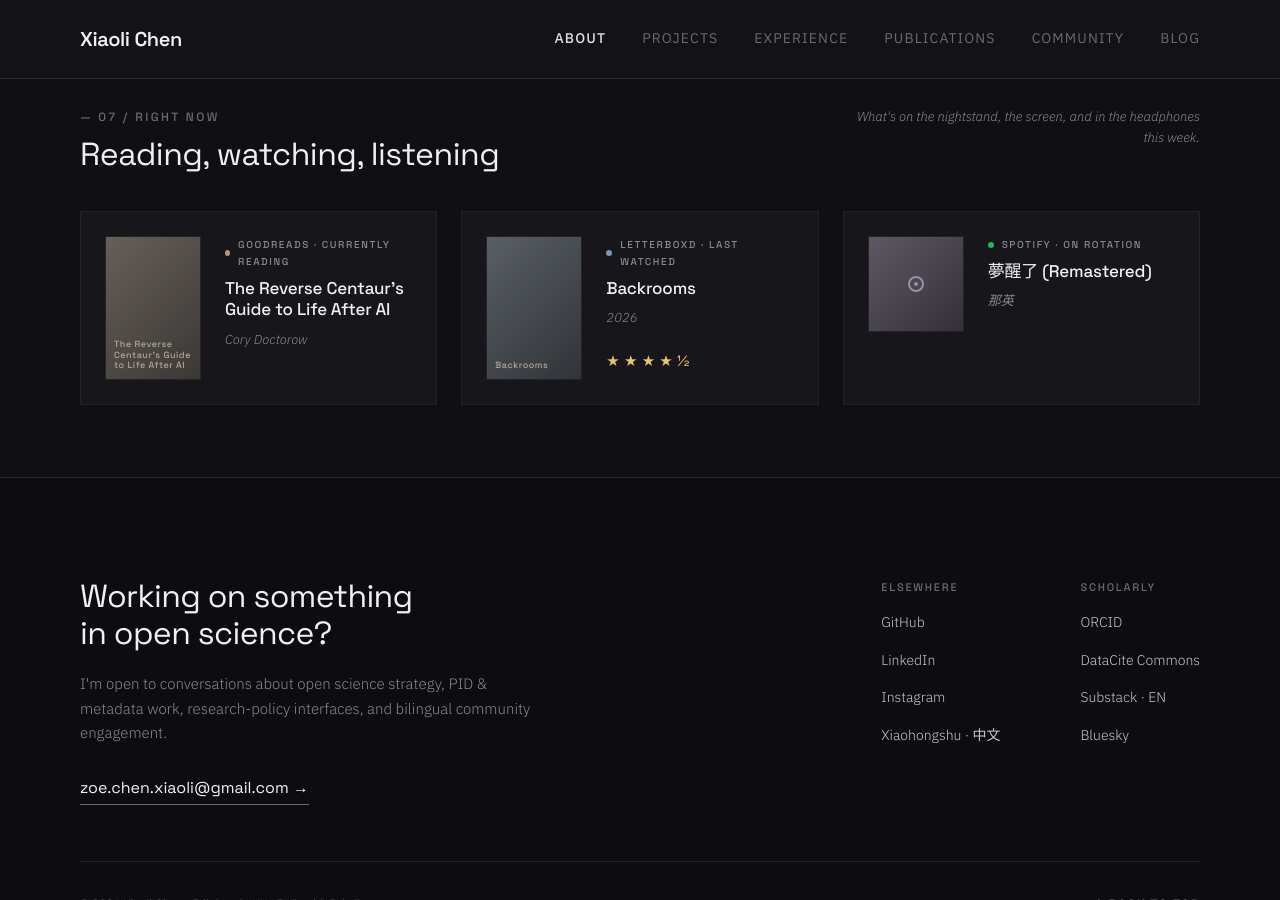
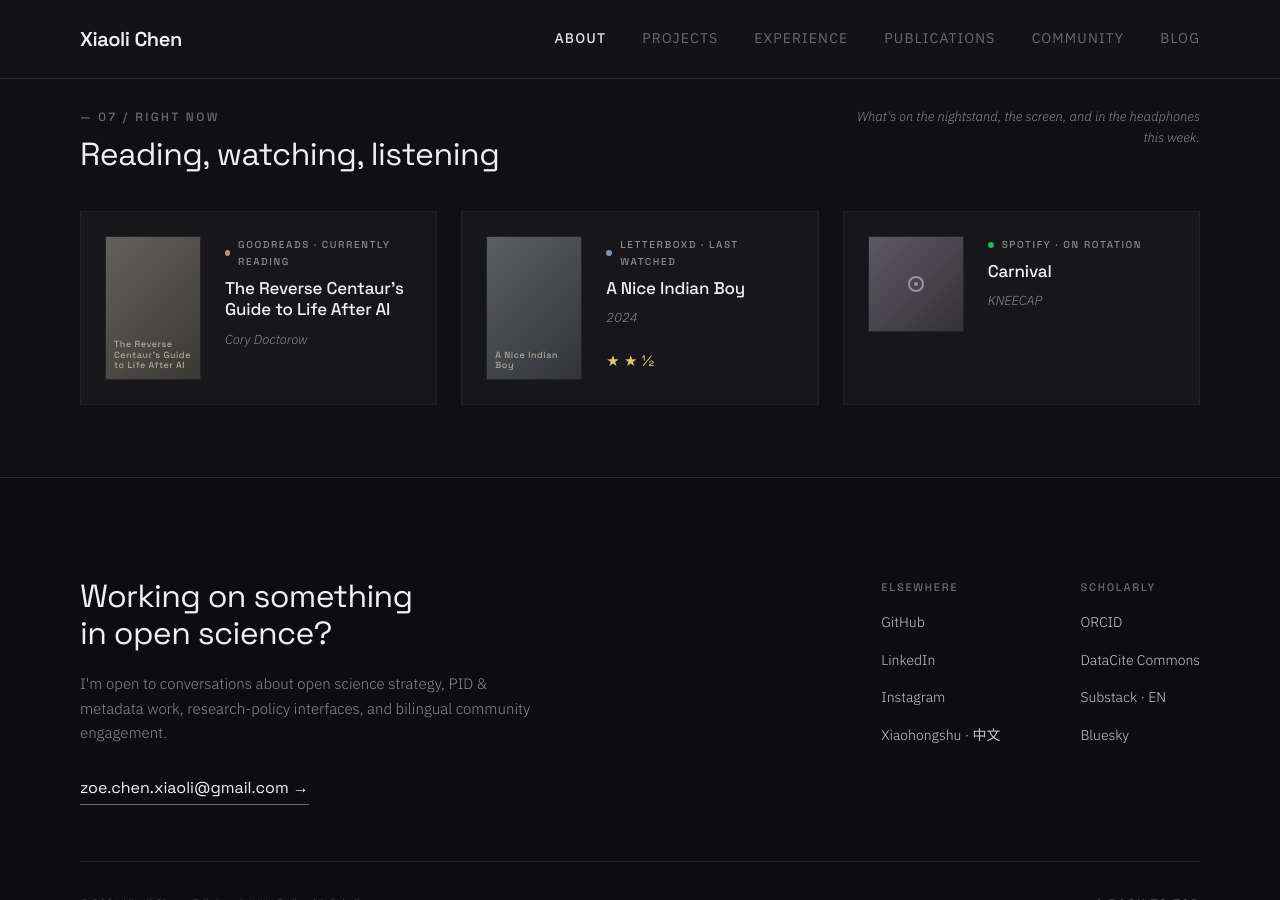
Before and after one commit to xchen101/xchen101.github.io, a Jekyll site: the page built from index.md, in a window 1280 px wide and 900 px high, scrolled down 6679 px. Built offline with Jekyll 4.4.1, drawn with Linux system fonts in a browser that asks for light colours; comment, search, counter and statistics services are not loaded; grey boxes are pictures that could not be loaded.

Commit message:
update: Right Now widget data (auto)

```diff
--- a/_data/now.yml
+++ b/_data/now.yml
@@ -1,4 +1,4 @@
-# Right now — auto-generated by Hermes cron on 2026-07-08 11:00 UTC
+# Right now — auto-generated by Hermes cron on 2026-07-08 17:00 UTC
 # Sources: Goodreads RSS / Letterboxd RSS / Spotify API
 
 reading:
@@ -14,18 +14,18 @@ watching:
   service: "Letterboxd"
   accent: "#7A95B5"
   label: "Last watched"
-  title: "Backrooms"
-  year: "2026"
-  rating: 4.5
+  title: "A Nice Indian Boy"
+  year: "2024"
+  rating: 2.5
   profile_url: "https://letterboxd.com/soyoungsogone/"
-  image: "https://a.ltrbxd.com/resized/film-poster/9/7/6/4/1/9/976419-backrooms-2026-0-600-0-900-crop.jpg?v=f7a99e3fc8"
+  image: "https://a.ltrbxd.com/resized/film-poster/1/0/1/7/1/6/2/1017162-a-nice-indian-boy-0-600-0-900-crop.jpg?v=4ba2bf296a"
 
 listening:
   service: "Spotify"
   accent: "#1DB954"
   label: "On rotation"
-  title: "夢醒了 (Remastered)"
-  artist: "那英"
-  url: "https://open.spotify.com/track/5WWOtmVfNnJMSJZY0OZmhn"
+  title: "Carnival"
+  artist: "KNEECAP"
+  url: "https://open.spotify.com/track/62Er4GiHxuWRKnR5xTzr54"
   profile_url: "https://open.spotify.com/"
-  image: "https://i.scdn.co/image/ab67616d00001e029c8ed6fbd964219856417018"
+  image: "https://i.scdn.co/image/ab67616d00001e02041959df72c5e828894be6f2"
```
